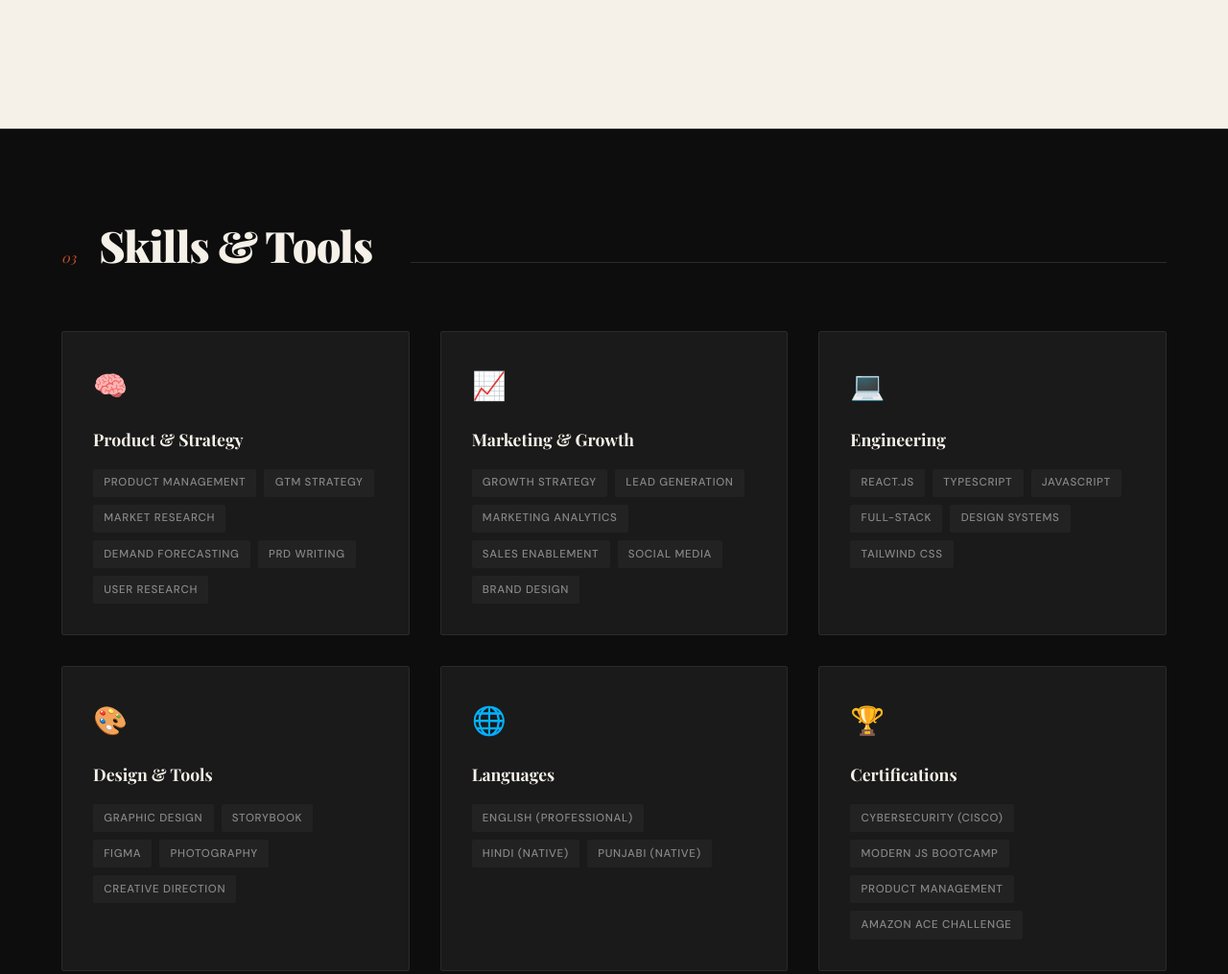
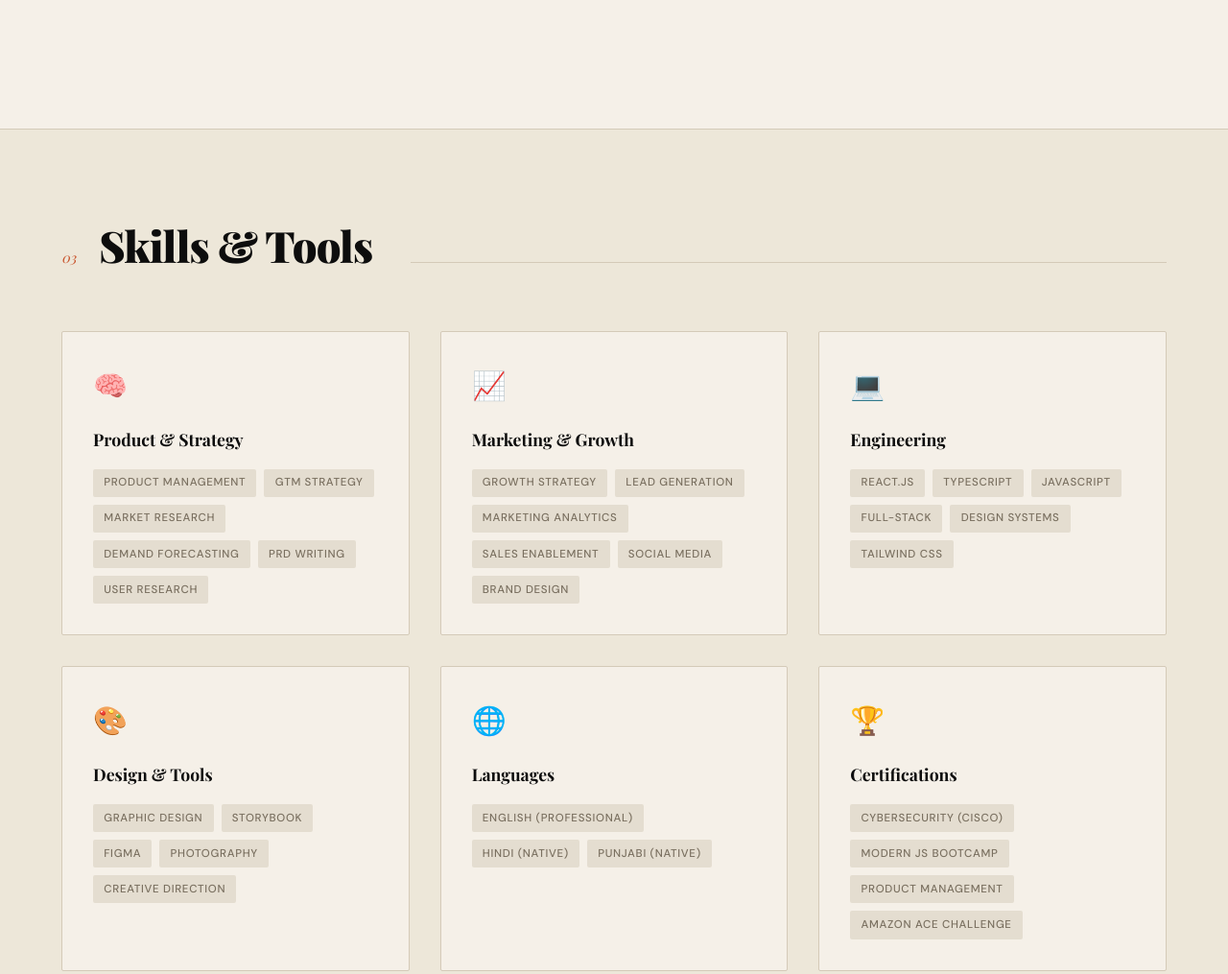
Before and after one commit to icoderharshit/icoderharshit.github.io, a plain HTML site: page index.html in a window 1280 px wide. Shown: the part 3140-4155 px from the top of the page at 96% size. Drawn offline with nearby package versions, Linux system fonts and the light colour scheme; a web font is replaced by a local one.

Commit message:
Update style.css

```diff
--- a/style.css
+++ b/style.css
@@ -61,12 +61,12 @@
   --border:        #d4cab8;
   --nav-bg:        rgba(245, 240, 232, 0.92);
   --card-bg:       #ede7d9;
-  --skills-bg:     #0d0d0d;
-  --skills-card:   #1a1a1a;
-  --skills-border: #2a2a2a;
-  --skills-text:   #f5f0e8;
-  --skills-tag-bg: #222222;
-  --skills-tag:    #888888;
+  --skills-bg:     #ede7d9;
+  --skills-card:   #f5f0e8;
+  --skills-border: #d4cab8;
+  --skills-text:   #0d0d0d;
+  --skills-tag-bg: #e4ddd0;
+  --skills-tag:    #7a7060;
   --hero-graphic:  linear-gradient(145deg, #ede7d9 0%, #ddd5c4 100%);
   --initials-color: rgba(13, 13, 13, 0.06);
   --toggle-bg:     #d4cab8;
@@ -763,6 +763,7 @@
 #skills {
   background: var(--skills-bg);
   border-top: 1px solid var(--skills-border);
+  border-bottom: 1px solid var(--skills-border);
   transition: background 0.4s ease, border-color 0.4s ease;
 }
 
```
